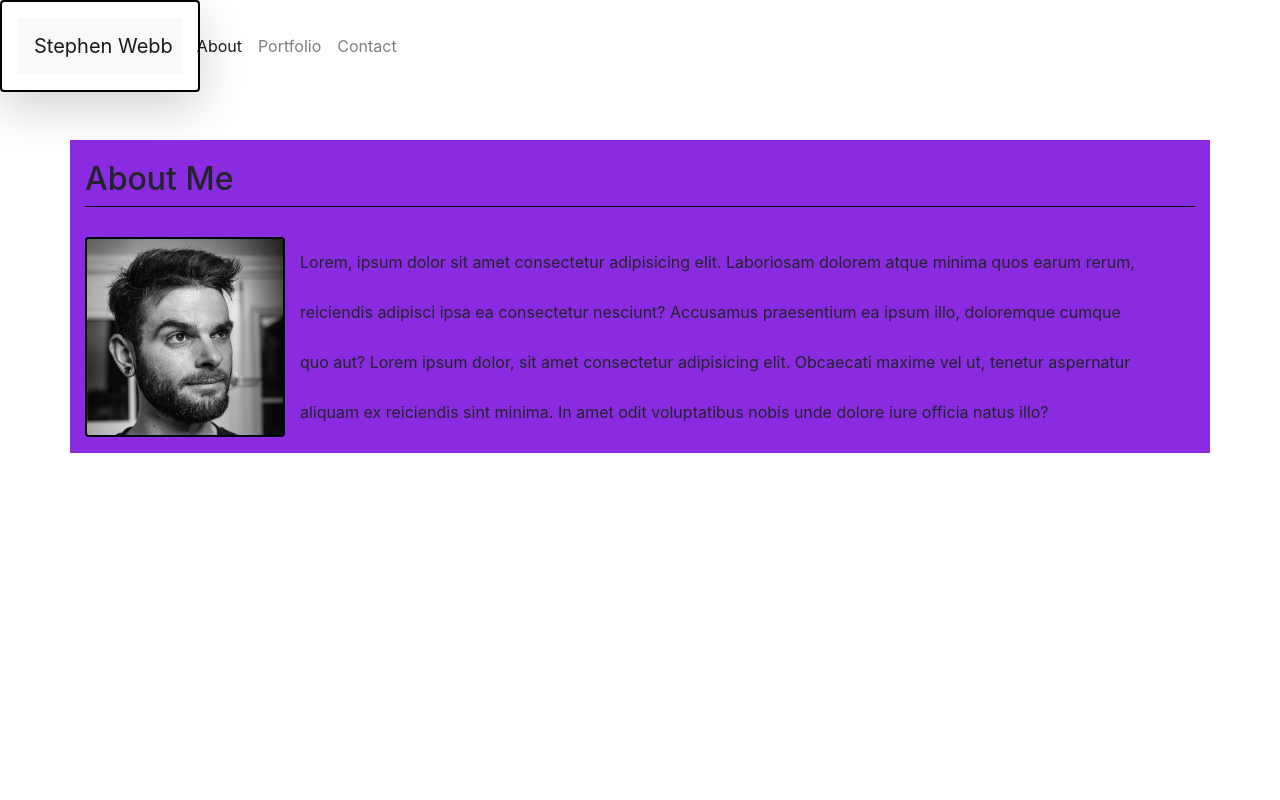
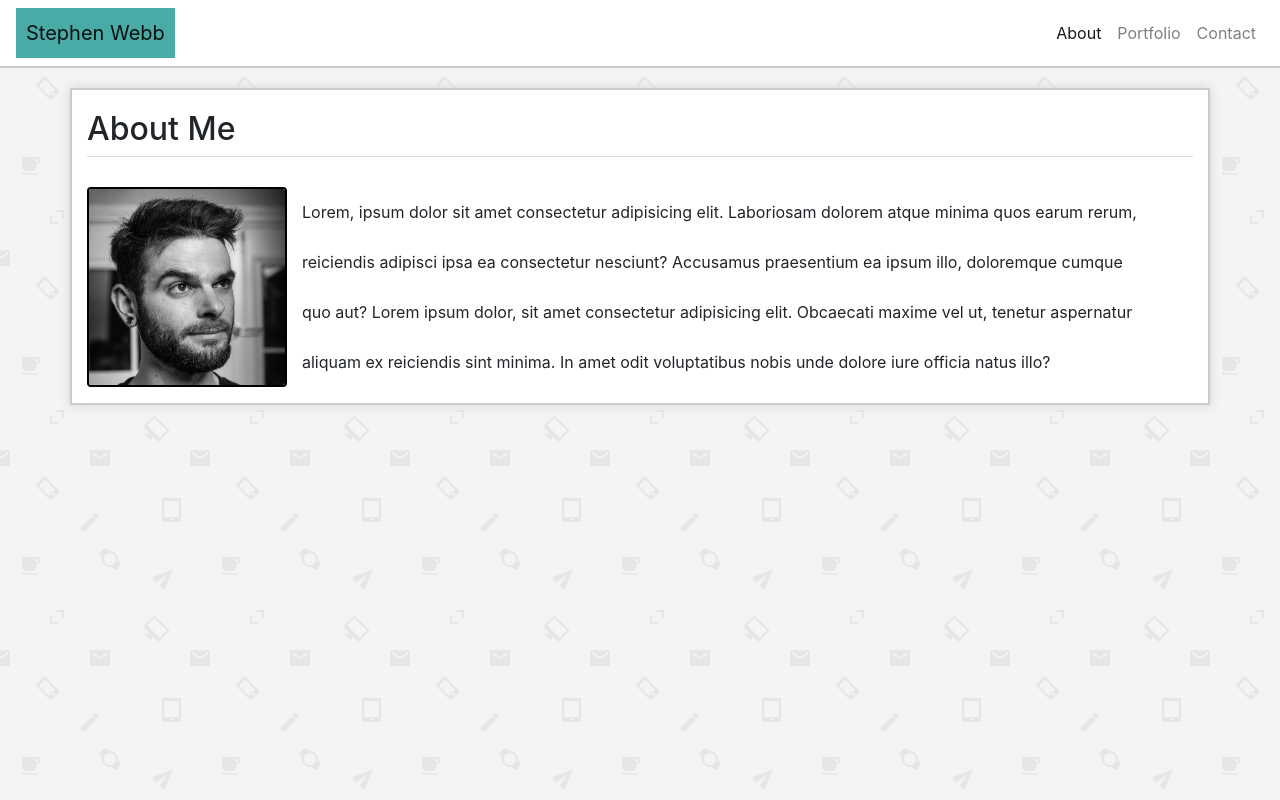
Before and after one commit to stevie2codes/responsive-basic-portfolio, a plain HTML site: page index.html in a window 1280 px wide. Drawn offline with nearby package versions, Linux system fonts and the light colour scheme.

Commit message:
added supplied colors to elements and background imgage.

```diff
--- a/assets/css/styles.css
+++ b/assets/css/styles.css
@@ -1,11 +1,22 @@
+body,html{
+    background-image: url(/assets/images/email-pattern.png);
+}
+.navbar{
+    margin-bottom: 20px;
+    background-color: #ffffff;
+    border-bottom: 2px solid #cccccc;
+}
 .head-about {
     margin-bottom: 30px;
     margin-top: 20px;
-    border-bottom: 1px solid black;
+    border-bottom: 1px solid #dddddd;
 }
 
 .custom{
-    background-color: blueviolet;
+    background-color: #ffffff;
+    border: 2px solid #cccccc;
+    box-shadow: lightgray 0px 0px 10px;
+
 }
 
 .rounded {
@@ -20,3 +31,9 @@
     width: 95%;
     line-height: 50px;
 }
+
+.navbar-brand {
+    background-color: #4aaaa5;
+    padding: 10px;
+    color: White;
+}
--- a/index.html
+++ b/index.html
@@ -12,14 +12,14 @@
     <title>Hello, world!</title>
   </head>
   <body>
-      <div class="shadow-lg p-3 mb-5 bg-white rounded">
-    <nav class="navbar navbar-expand-lg navbar-light bg-light">
-      <a class="navbar-brand" href="#">Stephen Webb</a>
+
+    <nav class="navbar navbar-expand-sm navbar-light">
+      <a class="navbar-brand mr-auto" href="#">Stephen Webb</a>
       <!-- <button class="navbar-toggler" type="button" data-toggle="collapse" data-target="#navbarNav" aria-controls="navbarNav" aria-expanded="false" aria-label="Toggle navigation">
         <span class="navbar-toggler-icon"></span>
       </button>
       <div class="collapse navbar-collapse" id="navbarNav"> -->
-        <ul class="navbar-nav">
+        <ul class="navbar-nav ml-auto">
           <li class="nav-item active">
             <a class="nav-link" href="#">About <span class="sr-only">(current)</span></a>
           </li>
@@ -32,7 +32,7 @@
         </ul>
       <!-- </div> -->
     </nav>
-      </div>
+
 
 
    <div class="container">
```
